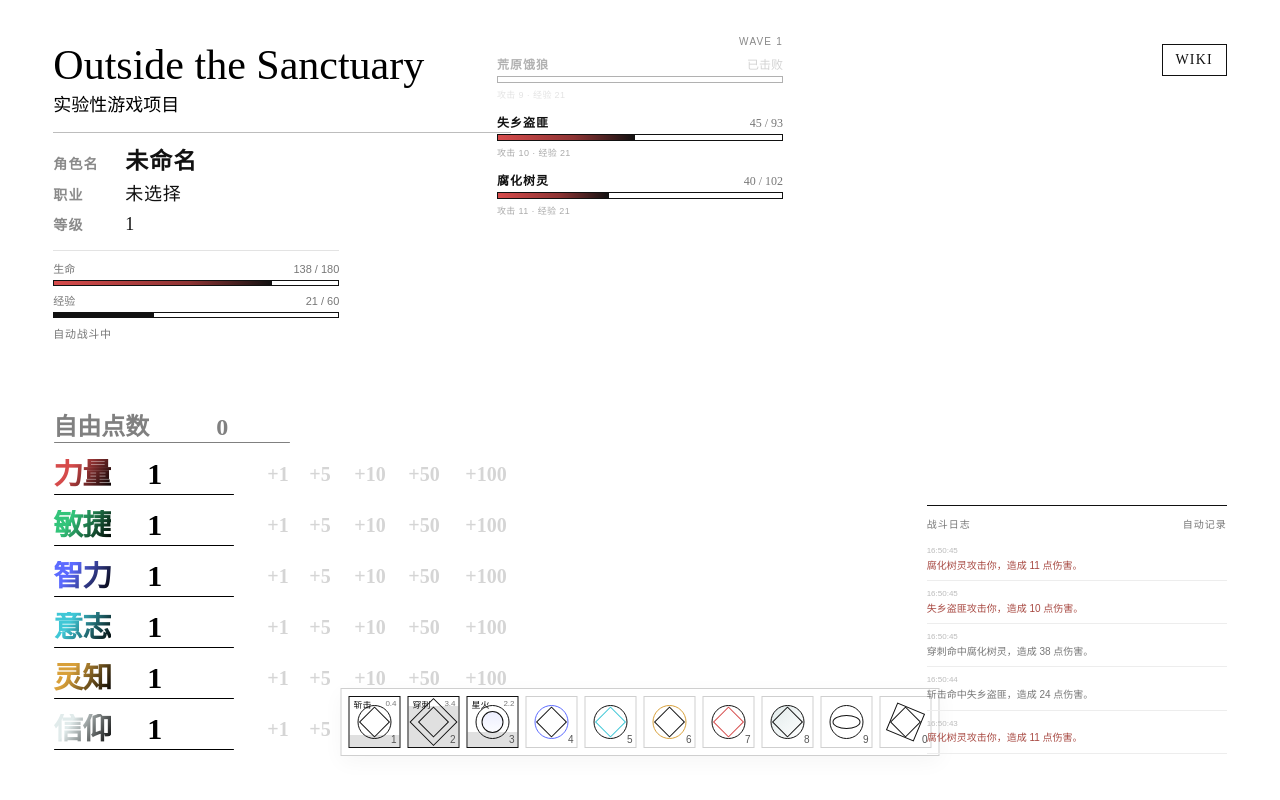
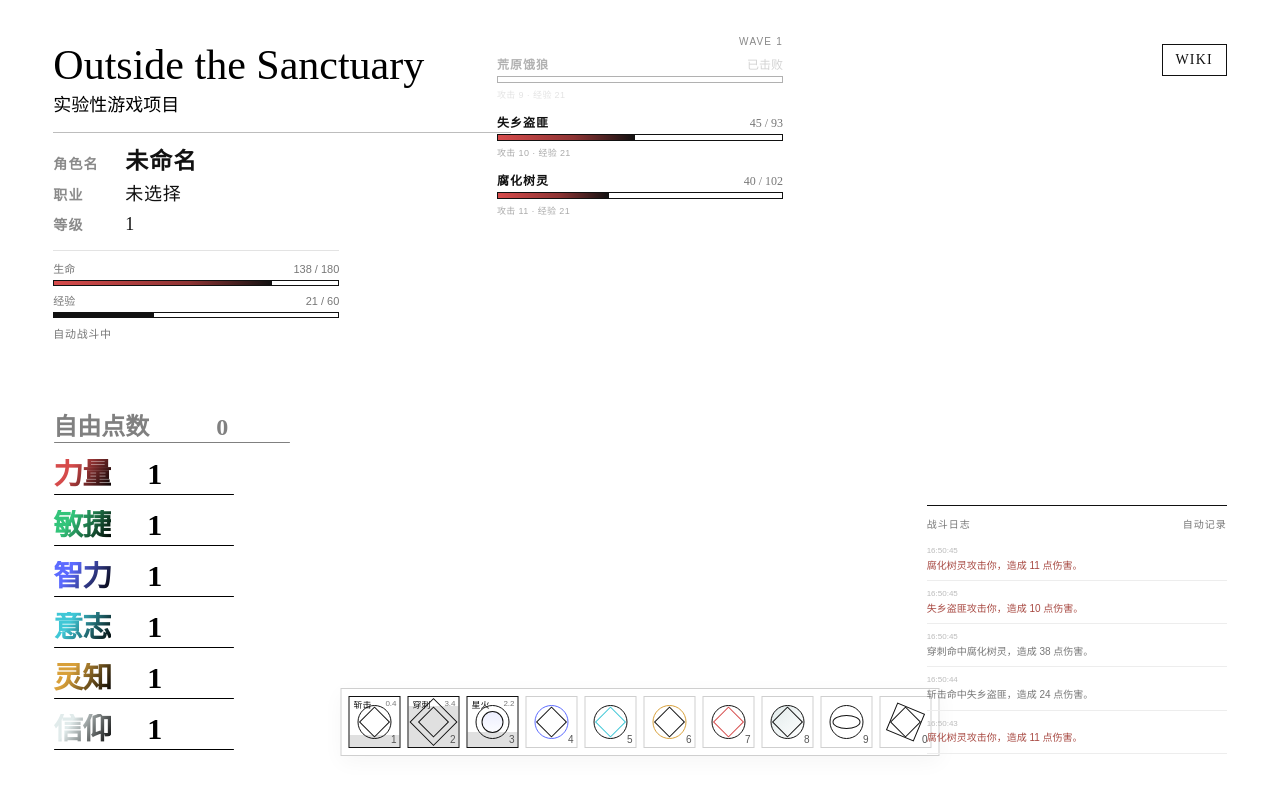
Before and after one commit to leapingfish1ee-coder/Outside-the-Sanctuary, a website: page index.html in a window 1280 px wide. Drawn offline with Linux system fonts and the light colour scheme.

Commit message:
Hide unaffordable attribute controls

```diff
--- a/index.html
+++ b/index.html
@@ -129,12 +129,12 @@
 
   <aside class="attributes" id="attributes" aria-label="角色属性">
     <div class="attributes__header"><span class="label">自由点数</span><span class="value" id="points">0</span></div>
-    <div class="attribute-row attr-strength"><span class="name">力量</span><span class="value" id="stat-strength">1</span><button class="plus p1" data-stat="力量" data-amount="1">+1</button><button class="plus p5" data-stat="力量" data-amount="5">+5</button><button class="plus p10" data-stat="力量" data-amount="10">+10</button><button class="plus p50" data-stat="力量" data-amount="50">+50</button><button class="plus p100" data-stat="力量" data-amount="100">+100</button></div>
-    <div class="attribute-row attr-agility"><span class="name">敏捷</span><span class="value" id="stat-agility">1</span><button class="plus p1" data-stat="敏捷" data-amount="1">+1</button><button class="plus p5" data-stat="敏捷" data-amount="5">+5</button><button class="plus p10" data-stat="敏捷" data-amount="10">+10</button><button class="plus p50" data-stat="敏捷" data-amount="50">+50</button><button class="plus p100" data-stat="敏捷" data-amount="100">+100</button></div>
-    <div class="attribute-row attr-intellect"><span class="name">智力</span><span class="value" id="stat-intellect">1</span><button class="plus p1" data-stat="智力" data-amount="1">+1</button><button class="plus p5" data-stat="智力" data-amount="5">+5</button><button class="plus p10" data-stat="智力" data-amount="10">+10</button><button class="plus p50" data-stat="智力" data-amount="50">+50</button><button class="plus p100" data-stat="智力" data-amount="100">+100</button></div>
-    <div class="attribute-row attr-will"><span class="name">意志</span><span class="value" id="stat-will">1</span><button class="plus p1" data-stat="意志" data-amount="1">+1</button><button class="plus p5" data-stat="意志" data-amount="5">+5</button><button class="plus p10" data-stat="意志" data-amount="10">+10</button><button class="plus p50" data-stat="意志" data-amount="50">+50</button><button class="plus p100" data-stat="意志" data-amount="100">+100</button></div>
-    <div class="attribute-row attr-spirit"><span class="name">灵知</span><span class="value" id="stat-spirit">1</span><button class="plus p1" data-stat="灵知" data-amount="1">+1</button><button class="plus p5" data-stat="灵知" data-amount="5">+5</button><button class="plus p10" data-stat="灵知" data-amount="10">+10</button><button class="plus p50" data-stat="灵知" data-amount="50">+50</button><button class="plus p100" data-stat="灵知" data-amount="100">+100</button></div>
-    <div class="attribute-row attr-faith"><span class="name">信仰</span><span class="value" id="stat-faith">1</span><button class="plus p1" data-stat="信仰" data-amount="1">+1</button><button class="plus p5" data-stat="信仰" data-amount="5">+5</button><button class="plus p10" data-stat="信仰" data-amount="10">+10</button><button class="plus p50" data-stat="信仰" data-amount="50">+50</button><button class="plus p100" data-stat="信仰" data-amount="100">+100</button></div>
+    <div class="attribute-row attr-strength"><span class="name">力量</span><span class="value" id="stat-strength">1</span><button class="plus p1" data-stat="力量" data-amount="1" hidden>+1</button><button class="plus p5" data-stat="力量" data-amount="5" hidden>+5</button><button class="plus p10" data-stat="力量" data-amount="10" hidden>+10</button><button class="plus p50" data-stat="力量" data-amount="50" hidden>+50</button><button class="plus p100" data-stat="力量" data-amount="100" hidden>+100</button></div>
+    <div class="attribute-row attr-agility"><span class="name">敏捷</span><span class="value" id="stat-agility">1</span><button class="plus p1" data-stat="敏捷" data-amount="1" hidden>+1</button><button class="plus p5" data-stat="敏捷" data-amount="5" hidden>+5</button><button class="plus p10" data-stat="敏捷" data-amount="10" hidden>+10</button><button class="plus p50" data-stat="敏捷" data-amount="50" hidden>+50</button><button class="plus p100" data-stat="敏捷" data-amount="100" hidden>+100</button></div>
+    <div class="attribute-row attr-intellect"><span class="name">智力</span><span class="value" id="stat-intellect">1</span><button class="plus p1" data-stat="智力" data-amount="1" hidden>+1</button><button class="plus p5" data-stat="智力" data-amount="5" hidden>+5</button><button class="plus p10" data-stat="智力" data-amount="10" hidden>+10</button><button class="plus p50" data-stat="智力" data-amount="50" hidden>+50</button><button class="plus p100" data-stat="智力" data-amount="100" hidden>+100</button></div>
+    <div class="attribute-row attr-will"><span class="name">意志</span><span class="value" id="stat-will">1</span><button class="plus p1" data-stat="意志" data-amount="1" hidden>+1</button><button class="plus p5" data-stat="意志" data-amount="5" hidden>+5</button><button class="plus p10" data-stat="意志" data-amount="10" hidden>+10</button><button class="plus p50" data-stat="意志" data-amount="50" hidden>+50</button><button class="plus p100" data-stat="意志" data-amount="100" hidden>+100</button></div>
+    <div class="attribute-row attr-spirit"><span class="name">灵知</span><span class="value" id="stat-spirit">1</span><button class="plus p1" data-stat="灵知" data-amount="1" hidden>+1</button><button class="plus p5" data-stat="灵知" data-amount="5" hidden>+5</button><button class="plus p10" data-stat="灵知" data-amount="10" hidden>+10</button><button class="plus p50" data-stat="灵知" data-amount="50" hidden>+50</button><button class="plus p100" data-stat="灵知" data-amount="100" hidden>+100</button></div>
+    <div class="attribute-row attr-faith"><span class="name">信仰</span><span class="value" id="stat-faith">1</span><button class="plus p1" data-stat="信仰" data-amount="1" hidden>+1</button><button class="plus p5" data-stat="信仰" data-amount="5" hidden>+5</button><button class="plus p10" data-stat="信仰" data-amount="10" hidden>+10</button><button class="plus p50" data-stat="信仰" data-amount="50" hidden>+50</button><button class="plus p100" data-stat="信仰" data-amount="100" hidden>+100</button></div>
   </aside>
 
   <nav class="skillbar" id="skills" aria-label="自动技能栏"></nav>
```
